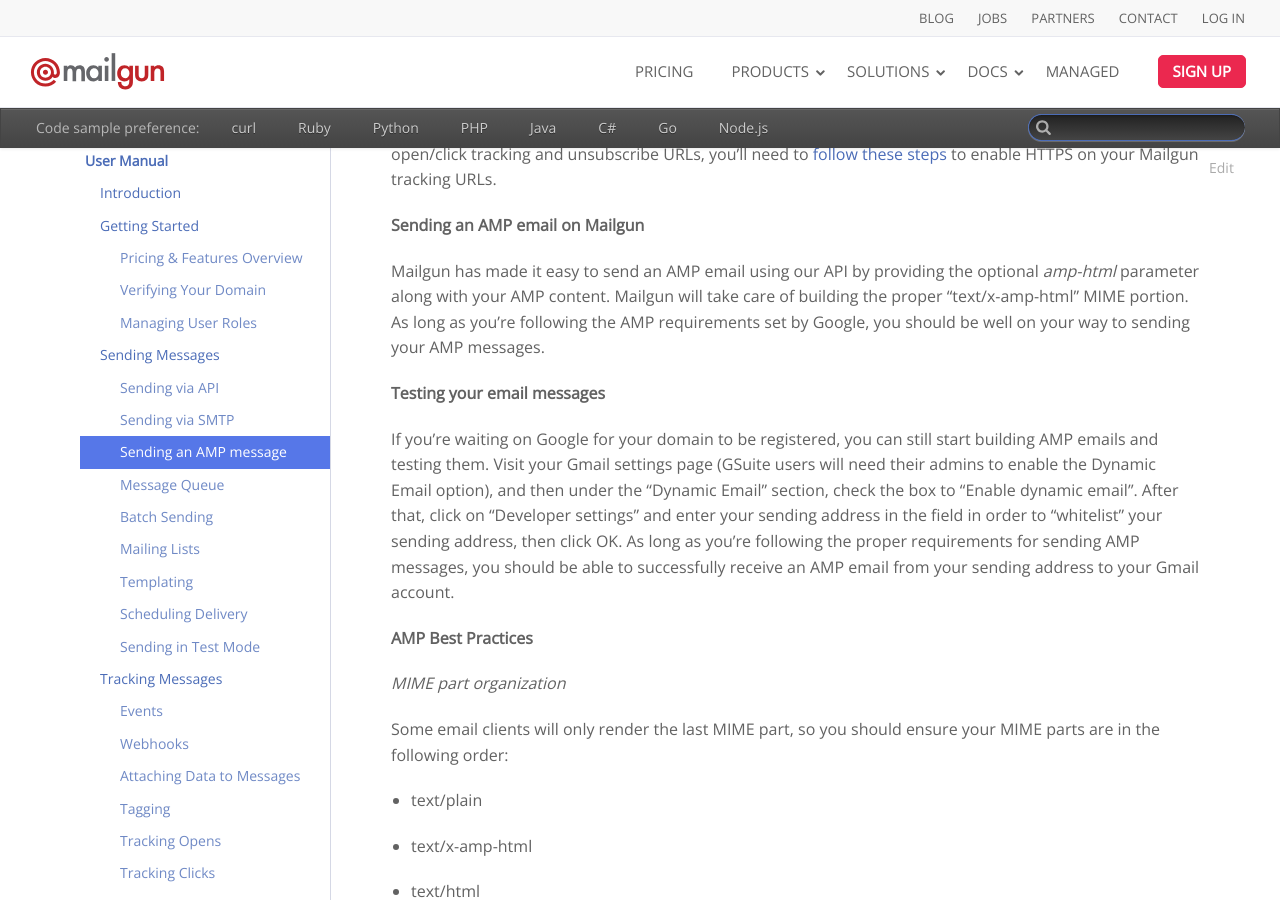
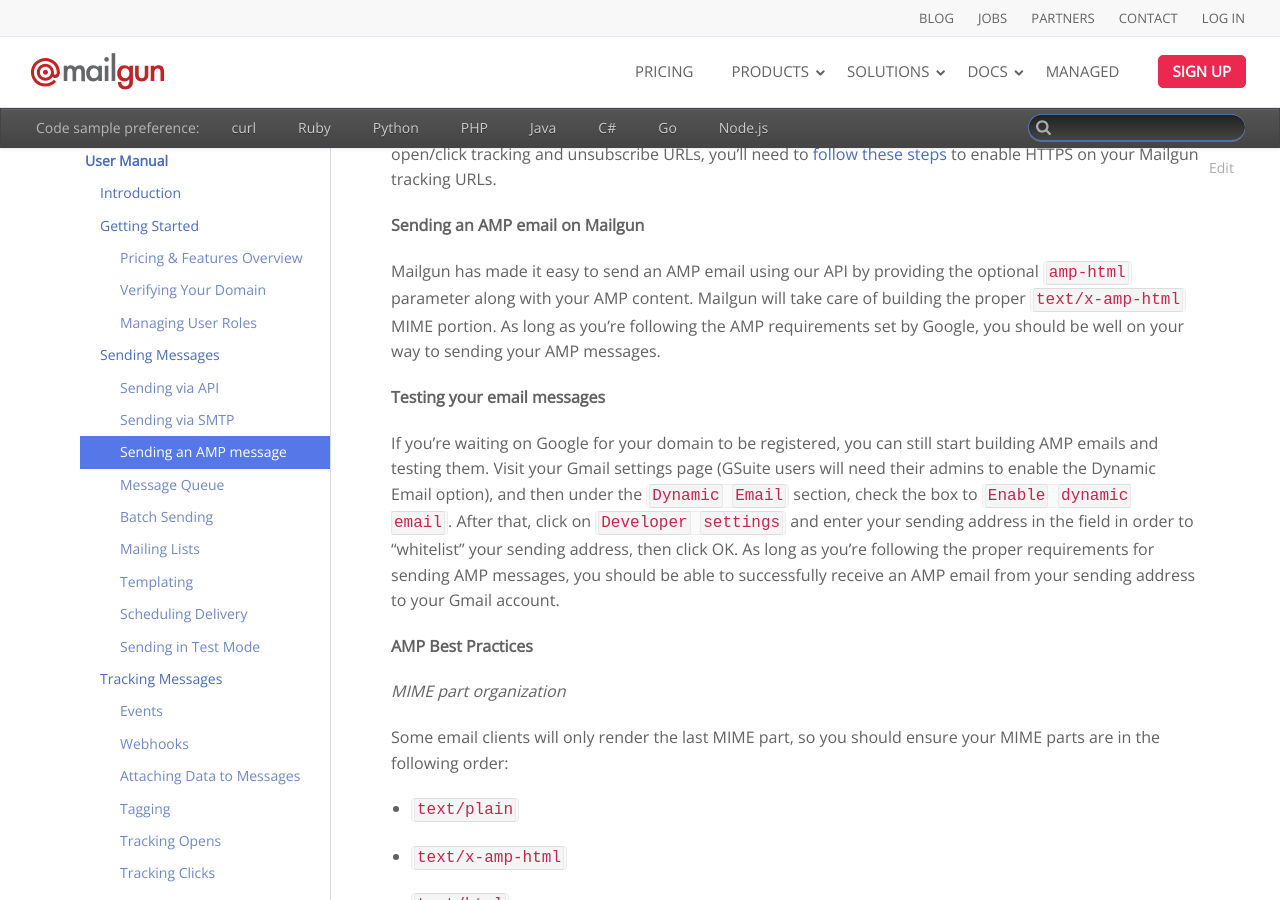
Before and after one commit to mailgun/documentation, a Sphinx documentation site: the page built from source/user_manual.rst, in a window 1280 px wide and 900 px high, scrolled down 37885 px. Built offline with Sphinx 7.4.7, drawn with Linux system fonts in a browser that asks for light colours; comment, search, counter and statistics services are not loaded; some of the changed text lies outside the part shown.

```diff
--- a/source/user_manual.rst
+++ b/source/user_manual.rst
@@ -365,11 +365,11 @@ All URLs must use HTTPS, including tracking and unsubscribe URLs. If you’re us
 
 **Sending an AMP email on Mailgun**
 
-Mailgun has made it easy to send an AMP email using our API by providing the optional `amp-html` parameter along with your AMP content. Mailgun will take care of building the proper “text/x-amp-html” MIME portion. As long as you’re following the AMP requirements set by Google, you should be well on your way to sending your AMP messages.
+Mailgun has made it easy to send an AMP email using our API by providing the optional ``amp-html`` parameter along with your AMP content. Mailgun will take care of building the proper ``text/x-amp-html`` MIME portion. As long as you’re following the AMP requirements set by Google, you should be well on your way to sending your AMP messages.
 
 **Testing your email messages**
 
-If you’re waiting on Google for your domain to be registered, you can still start building AMP emails and testing them. Visit your Gmail settings page (GSuite users will need their admins to enable the Dynamic Email option), and then under the “Dynamic Email” section, check the box to “Enable dynamic email”. After that, click on “Developer settings” and enter your sending address in the field in order to “whitelist” your sending address, then click OK. As long as you’re following the proper requirements for sending AMP messages, you should be able to successfully receive an AMP email from your sending address to your Gmail account.
+If you’re waiting on Google for your domain to be registered, you can still start building AMP emails and testing them. Visit your Gmail settings page (GSuite users will need their admins to enable the Dynamic Email option), and then under the ``Dynamic Email`` section, check the box to ``Enable dynamic email``. After that, click on ``Developer settings`` and enter your sending address in the field in order to “whitelist” your sending address, then click OK. As long as you’re following the proper requirements for sending AMP messages, you should be able to successfully receive an AMP email from your sending address to your Gmail account.
 
 **AMP Best Practices**
 
@@ -377,11 +377,11 @@ If you’re waiting on Google for your domain to be registered, you can still st
 
 Some email clients will only render the last MIME part, so you should ensure your MIME parts are in the following order:
 
-* text/plain
-* text/x-amp-html
-* text/html
-
-If you send a message via our API using the `amp-html`, Mailgun will take care of the proper ordering.
+* ``text/plain``
+* ``text/x-amp-html``
+* ``text/html``
+
+If you send a message via our API using the ``amp-html``, Mailgun will take care of the proper ordering.
 
 *Text / HTML fallback*
 
@@ -389,7 +389,7 @@ Just like when you send an HTML email, you should provide a Text version as a fa
 
 *Replying to and forwarding AMP messages*
 
-It’s important to note that email clients will strip out the `text/x-amp-html` MIME in your messages when you reply to or forward the message. This is another reason why you should ensure you have text and HTML versions as a fallback when you send your emails.
+It’s important to note that email clients will strip out the ``text/x-amp-html`` MIME in your messages when you reply to or forward the message. This is another reason why you should ensure you have text and HTML versions as a fallback when you send your emails.
 
 
 
```
